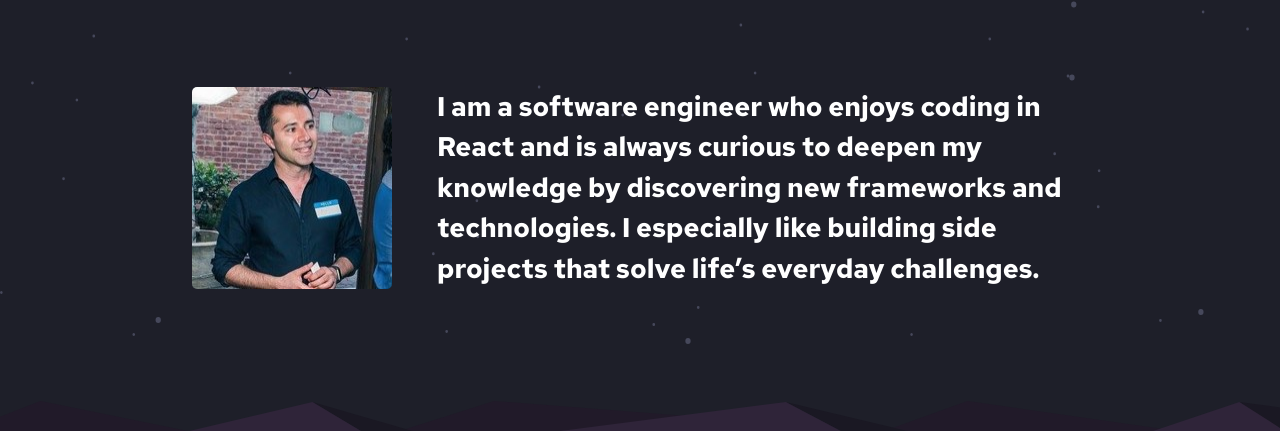
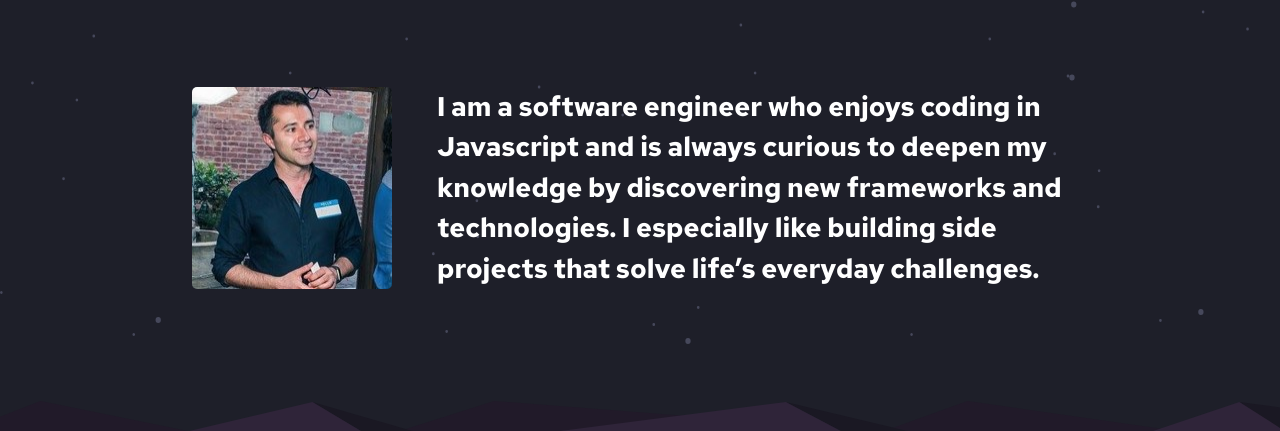
Before and after one commit to abe-m1/portfolio, a website: page index.html in a window 1280 px wide. Shown: the part 224-655 px from the top of the page. Drawn offline with nearby package versions, Linux system fonts and the light colour scheme.

Commit message:
update verbiage of headline

```diff
--- a/index.html
+++ b/index.html
@@ -27,7 +27,7 @@
         <div class="main-about">
           <img src="images/pic profile.jpeg" alt="profile-pic" />
           <p>
-            I am a software engineer who enjoys coding in React and is always curious to deepen my knowledge by discovering new frameworks and technologies.
+            I am a software engineer who enjoys coding in Javascript and is always curious to deepen my knowledge by discovering new frameworks and technologies.
 I especially like building side projects that solve life’s everyday challenges.
           </p>
         </div>
```
